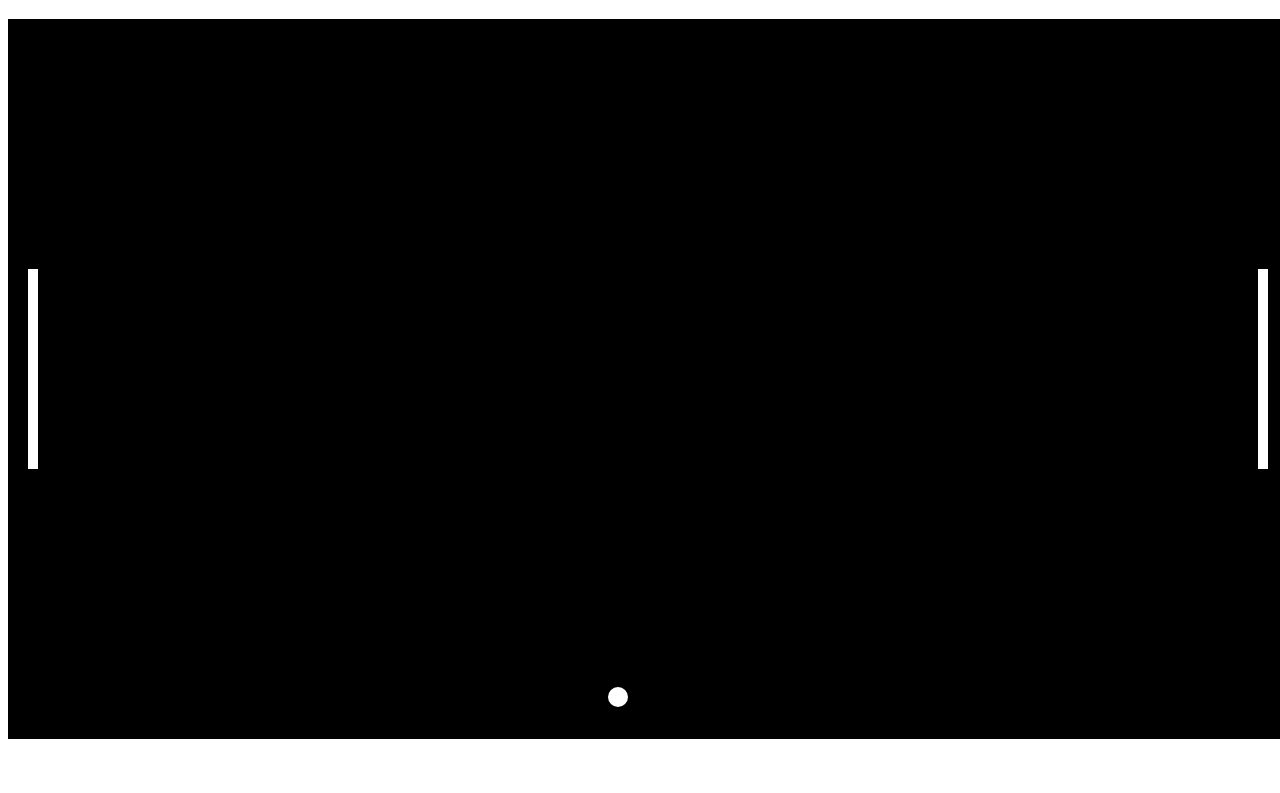
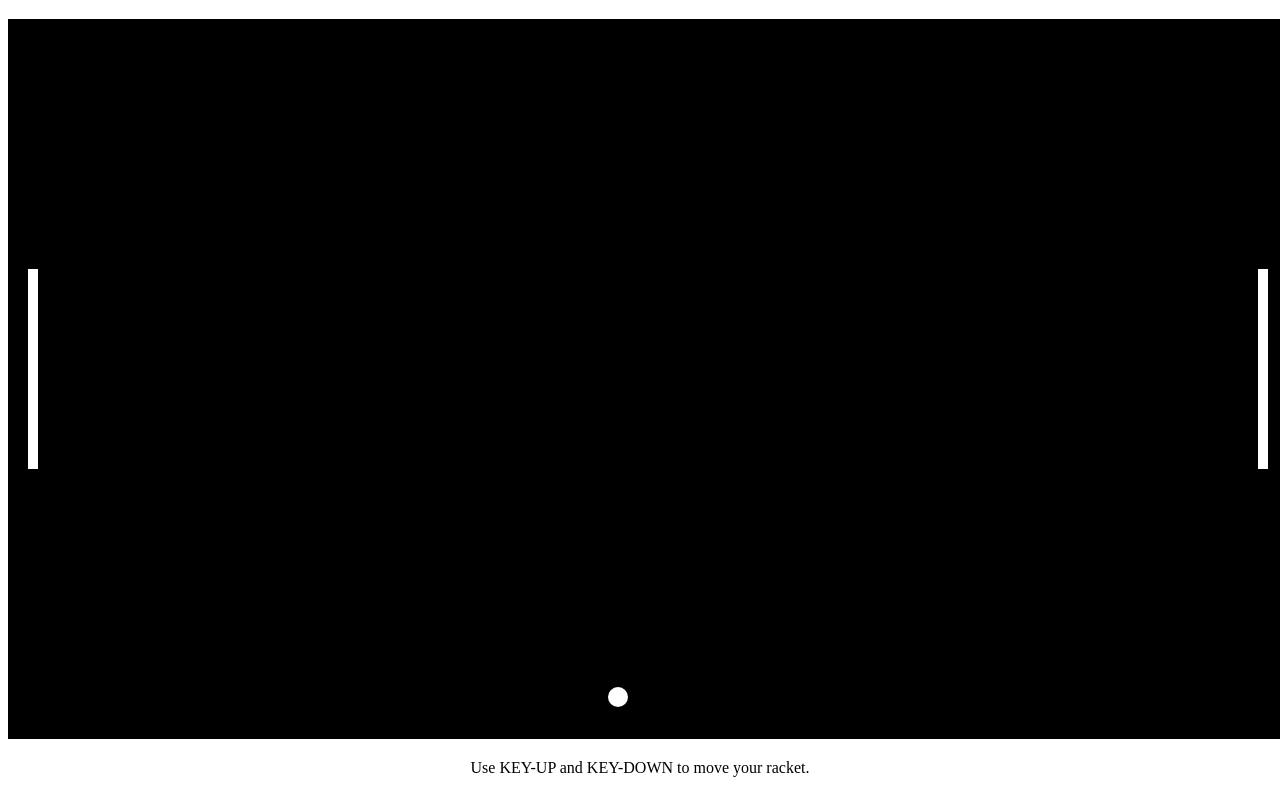
Before and after one commit to FernandoMontanari/game-pong-javascript, a plain HTML site: page index.html in a window 1280 px wide. Shown: the part 61-854 px from the top of the page. Before the commit the page ends 812 px from the top, so only its background shows below. Drawn offline with Linux system fonts and the light colour scheme.

```diff
--- a/index.html
+++ b/index.html
@@ -10,5 +10,6 @@
     <h1>PONG - Developed with Javascript</h1>
     <canvas></canvas>
     <script src="script.js"></script>
+    <p>Use KEY-UP and KEY-DOWN to move your racket.</p>
 </body>
 </html>
```
